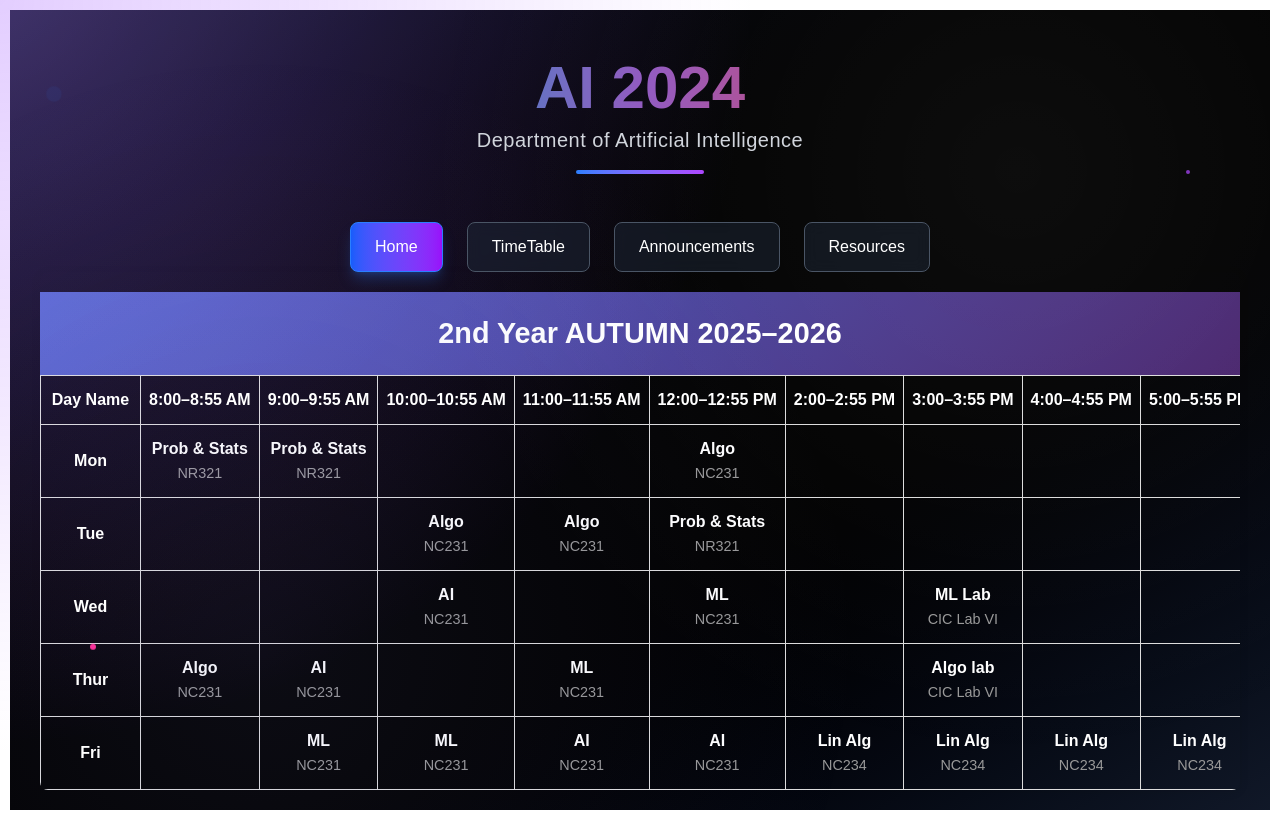
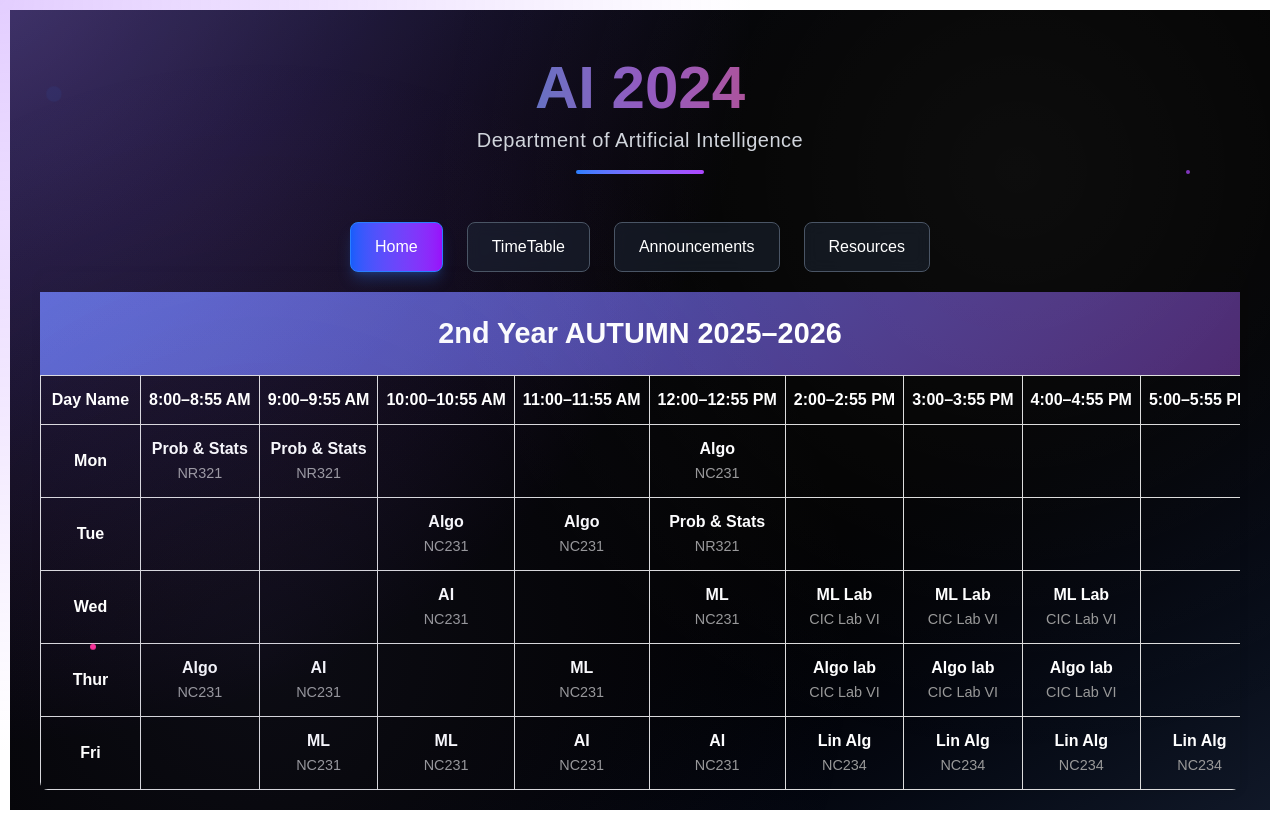
Before and after one commit to Shubhajeetgithub/FirstYearKGP, a React (Vite) app: page /Timetable in a window 1280 px wide. Built offline with nearby package versions, Linux system fonts and the light colour scheme.

Commit message:
Update TimeTable.jsx

```diff
--- a/src/pages/TimeTable.jsx
+++ b/src/pages/TimeTable.jsx
@@ -57,9 +57,9 @@ function TimeTable() {
                 <td><span className="subject">AI</span><br /><span className="room">NC231</span></td>
                 <td></td>
                 <td><span className="subject">ML</span><br /><span className="room">NC231</span></td>
-                <td></td>
                 <td><span className="subject">ML Lab</span><br /><span className="room">CIC Lab VI</span></td>
-                <td></td>
+                <td><span className="subject">ML Lab</span><br /><span className="room">CIC Lab VI</span></td>
+                <td><span className="subject">ML Lab</span><br /><span className="room">CIC Lab VI</span></td>
                 <td></td>
                 </tr>
                 <tr>
@@ -69,9 +69,9 @@ function TimeTable() {
                 <td></td>
                 <td><span className="subject">ML</span><br /><span className="room">NC231</span></td>
                 <td></td>
-                <td></td>
                 <td><span className="subject">Algo lab</span><br /><span className="room">CIC Lab VI</span></td>
-                <td></td>
+                <td><span className="subject">Algo lab</span><br /><span className="room">CIC Lab VI</span></td>
+                <td><span className="subject">Algo lab</span><br /><span className="room">CIC Lab VI</span></td>
                 <td></td>
                 </tr>
                 <tr>
@@ -256,7 +256,8 @@ function TimeTable() {
                 <div className="time-slot empty">
                 <div className="time">2:00–2:55 PM</div>
                 <div className="subject-info">
-                    <div className="empty-slot">Free</div>
+                    <div className="subject">ML Lab</div>
+                    <div className="room">CIC Lab VI</div>
                 </div>
                 </div>
                 <div className="time-slot">
@@ -269,7 +270,8 @@ function TimeTable() {
                 <div className="time-slot empty">
                 <div className="time">4:00–4:55 PM</div>
                 <div className="subject-info">
-                    <div className="empty-slot">Free</div>
+                    <div className="subject">ML Lab</div>
+                    <div className="room">CIC Lab VI</div>
                 </div>
                 </div>
                 <div className="time-slot empty">
@@ -320,7 +322,8 @@ function TimeTable() {
                 <div className="time-slot empty">
                 <div className="time">2:00–2:55 PM</div>
                 <div className="subject-info">
-                    <div className="empty-slot">Free</div>
+                    <div className="subject">Algo lab</div>
+                    <div className="room">CIC Lab VI</div>
                 </div>
                 </div>
                 <div className="time-slot">
@@ -333,7 +336,8 @@ function TimeTable() {
                 <div className="time-slot empty">
                 <div className="time">4:00–4:55 PM</div>
                 <div className="subject-info">
-                    <div className="empty-slot">Free</div>
+                    <div className="subject">Algo lab</div>
+                    <div className="room">CIC Lab VI</div>
                 </div>
                 </div>
                 <div className="time-slot empty">
```
